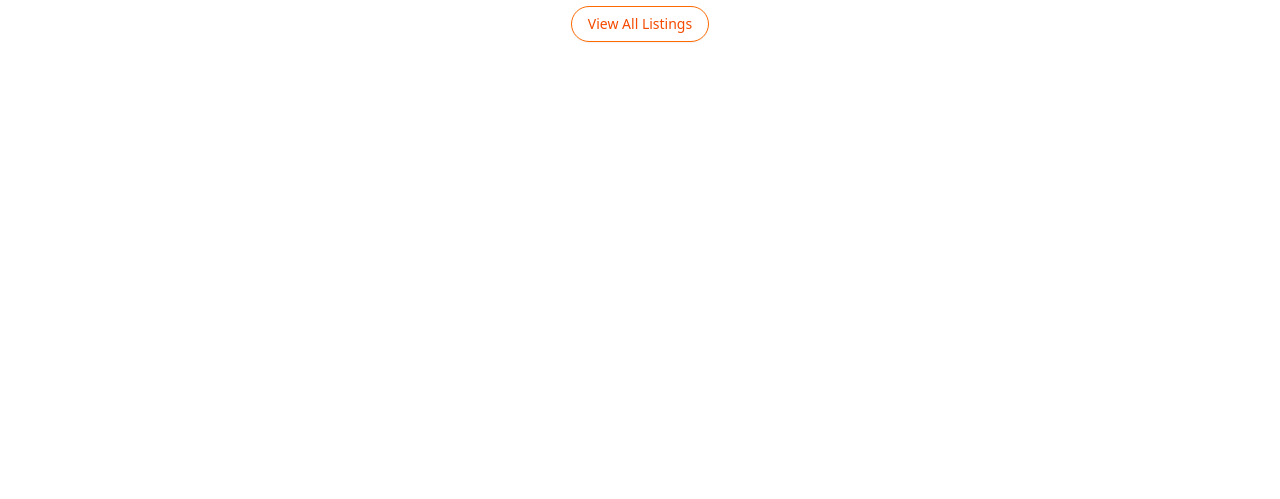
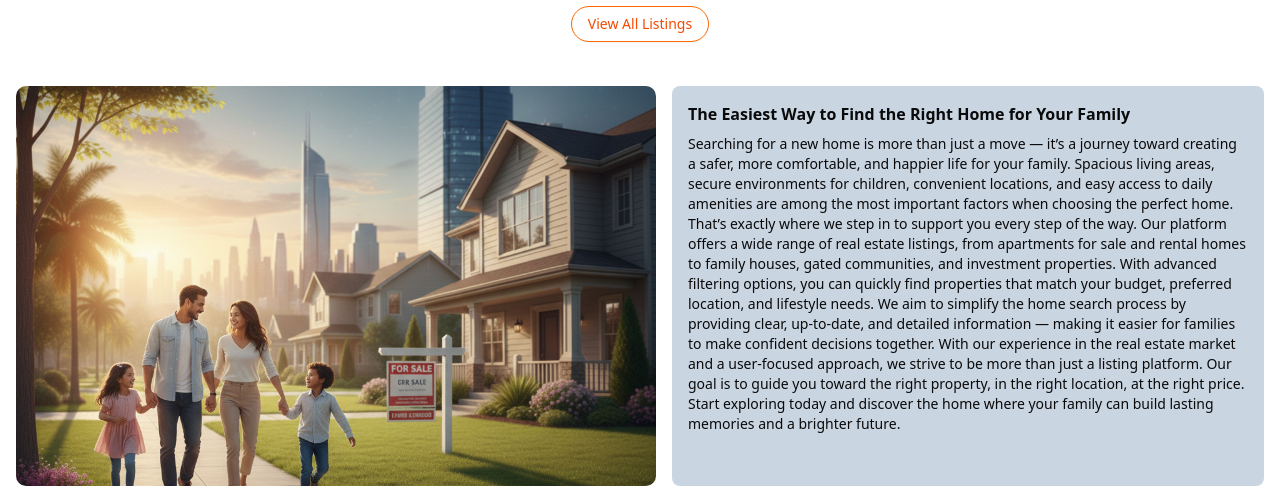
Before and after one commit to furkanarslan1/next-real-estate, a Next.js app: page / in a window 1280 px wide. Shown: the part 1396-1895 px from the top of the page. Before the commit the page ends 1442 px from the top, so only its background shows below. Built offline with nearby package versions, Linux system fonts and the light colour scheme; no server answers; the database is empty.

Commit message:
feat:add home-family-banner

```diff
--- /dev/null
+++ b/app/(main)/_components/banner/BannerFamily.tsx
@@ -0,0 +1,42 @@
+import Image from "next/image";
+import React from "react";
+
+export default function BannerFamily() {
+  return (
+    <div className="max-w-7xl mx-auto flex flex-col md:flex-row gap-4 p-4 overflow-hidden">
+      <div className="relative h-100 w-full md:min-w-160 ">
+        <Image
+          src="/real-estate-hero.png"
+          alt="banner-family-image"
+          fill
+          className="object-cover object-center rounded-lg"
+        />
+      </div>
+      <div className="bg-slate-300 p-4 rounded-md space-y-2">
+        <h1 className="font-bold">
+          The Easiest Way to Find the Right Home for Your Family
+        </h1>
+        <p className="text-sm ">
+          Searching for a new home is more than just a move — it’s a journey
+          toward creating a safer, more comfortable, and happier life for your
+          family. Spacious living areas, secure environments for children,
+          convenient locations, and easy access to daily amenities are among the
+          most important factors when choosing the perfect home. That’s exactly
+          where we step in to support you every step of the way. Our platform
+          offers a wide range of real estate listings, from apartments for sale
+          and rental homes to family houses, gated communities, and investment
+          properties. With advanced filtering options, you can quickly find
+          properties that match your budget, preferred location, and lifestyle
+          needs. We aim to simplify the home search process by providing clear,
+          up-to-date, and detailed information — making it easier for families
+          to make confident decisions together. With our experience in the real
+          estate market and a user-focused approach, we strive to be more than
+          just a listing platform. Our goal is to guide you toward the right
+          property, in the right location, at the right price. Start exploring
+          today and discover the home where your family can build lasting
+          memories and a brighter future.
+        </p>
+      </div>
+    </div>
+  );
+}
--- a/app/(main)/page.tsx
+++ b/app/(main)/page.tsx
@@ -7,6 +7,7 @@ import SortFilter from "@/components/ads/SortFilter";
 import AdCategories from "@/components/ads/adCategories/AdCategories";
 import { STATIC_CATEGORIES } from "@/lib/constants/categories";
 import AdsFilter from "@/components/ads/adCategories/AdsFilter";
+import BannerFamily from "./_components/banner/BannerFamily";
 
 export default async function Home({
   searchParams,
@@ -30,6 +31,7 @@ export default async function Home({
       <Suspense key={suspenseKey} fallback={<AdsListSkeleton />}>
         <AdsList sort={sort} selectedCategory={category} params="home" />
       </Suspense>
+      <BannerFamily />
     </div>
   );
 }
```
